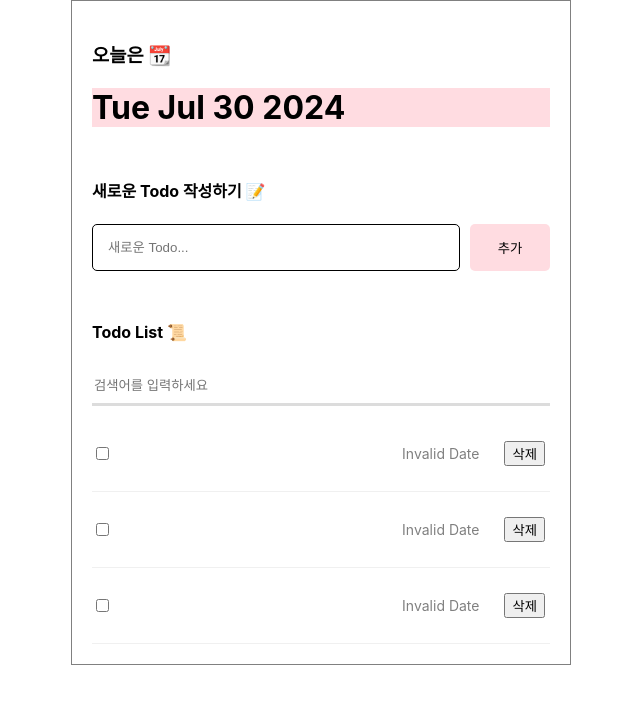
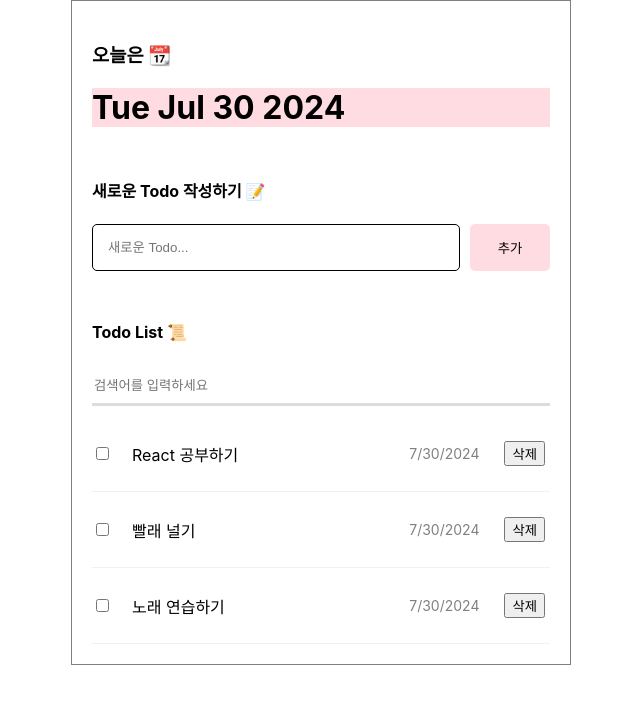
Before and after one commit to dkssudgb/frontend_class, a React (Create React App) app in the folder 0730/todolist/: page / in a window 1280 px wide. Shown: the top 704 px of the page, without its empty margins (319-959 px from the left). Built offline with nearby package versions, Linux system fonts and the light colour scheme.

Commit message:
function: TOdolist.js

```diff
--- a/0730/todolist/src/components/TodoList.js
+++ b/0730/todolist/src/components/TodoList.js
@@ -1,15 +1,26 @@
 import "./TodoList.css";
 import TodoItem from "./TodoItem";
+import { useState } from "react";
 
-const TodoList = () => {
+const TodoList = ({todo}) => {
+    const [search, setSearch] = useState("");
+    const onChangeSearch = (e) => {
+        setSearch(e.target.value);
+    };
+    const getSearchResult = () => {
+        return search === "" ? todo : todo.filter((it) => it.content.toLowerCase().includes(search.toLowerCase()));
+    }
     return (
         <div className="TodoList">
             <h4>Todo List 📜</h4>
-            <input className="searchbar" placeholder="검색어를 입력하세요"/>
+            <input className="searchbar"
+                value={search}
+                onChange={onChangeSearch}
+                placeholder="검색어를 입력하세요" />
             <div className="list_wrapper">
-                <TodoItem />
-                <TodoItem />
-                <TodoItem />
+                {getSearchResult().map((it) => (
+                    <TodoItem key={it.id}{...it}/>
+                ))}
             </div>
         </div>
     );
```
